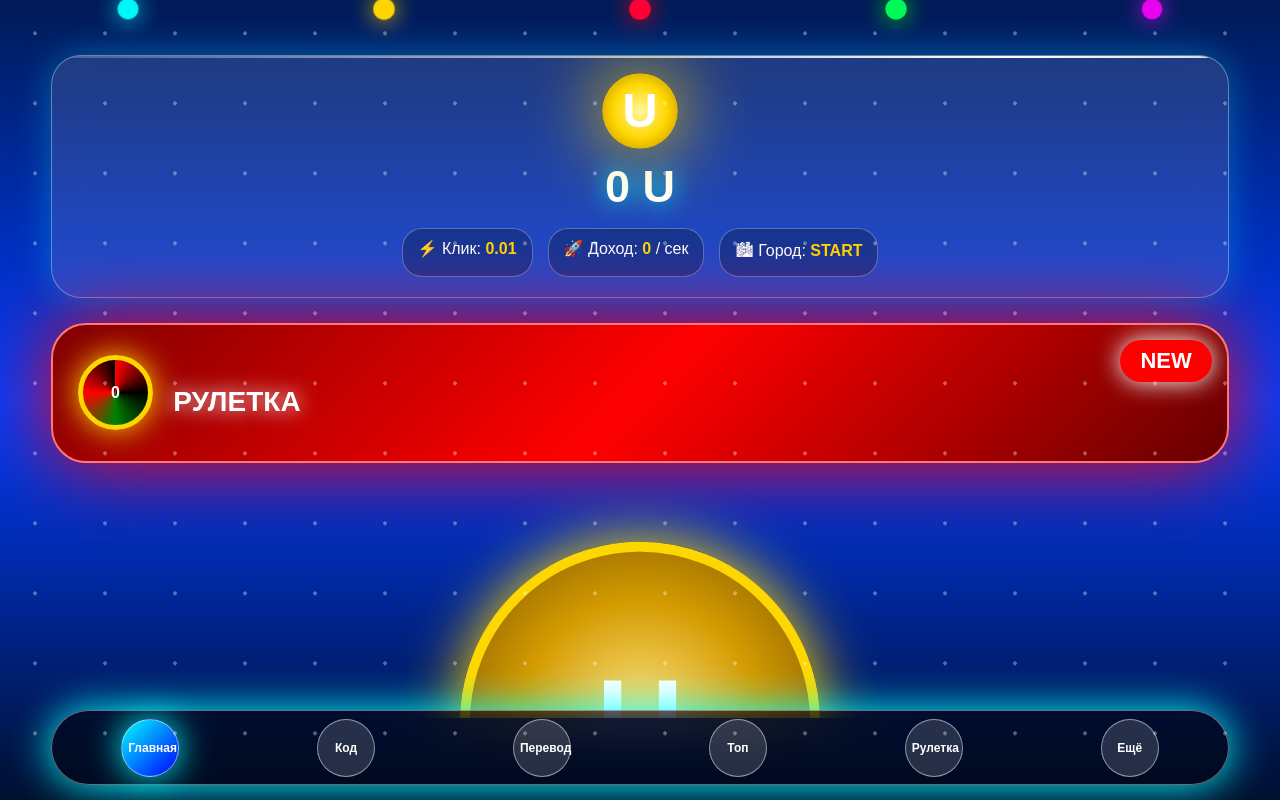
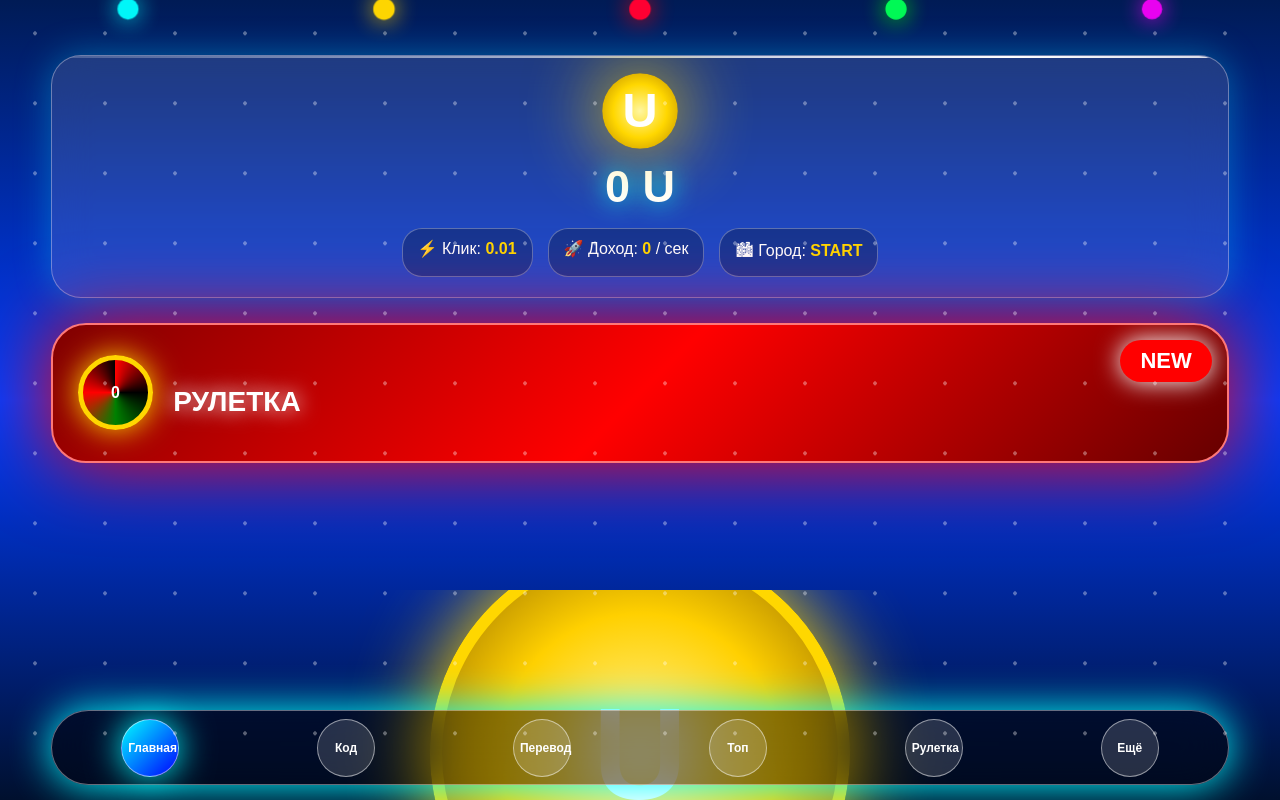
Before and after one commit to a34147488-ux/UralCoin, a website: page index.html in a window 1280 px wide. Drawn offline with Linux system fonts and the light colour scheme.

Commit message:
Update style.css

```diff
--- a/style.css
+++ b/style.css
@@ -3324,3 +3324,140 @@ margin:25px 0;
 
 
 }
+/* =====================================
+CLICK BUTTON FIX
+===================================== */
+
+
+html,
+body{
+
+overflow:hidden;
+
+height:100%;
+
+}
+
+
+
+.content{
+
+height:100vh;
+
+overflow:hidden;
+
+}
+
+
+
+
+.click-zone{
+
+
+position:absolute;
+
+
+bottom:-170px;
+
+
+left:0;
+
+
+right:0;
+
+
+
+height:380px;
+
+
+
+display:flex;
+
+
+justify-content:center;
+
+
+
+z-index:10;
+
+
+
+pointer-events:none;
+
+
+}
+
+
+
+
+.big-coin{
+
+
+pointer-events:auto;
+
+
+
+width:420px;
+
+
+height:420px;
+
+
+
+border-radius:50%;
+
+
+
+font-size:130px;
+
+
+
+border:
+
+12px solid gold;
+
+
+
+margin:0;
+
+
+
+background:
+
+radial-gradient(
+
+circle,
+
+#fff5a0,
+
+#ffd000,
+
+#8b6200
+
+);
+
+
+
+box-shadow:
+
+
+0 0 80px gold;
+
+
+
+}
+
+
+
+
+
+.big-coin:active{
+
+
+transform:
+
+scale(.92);
+
+
+
+}
```
